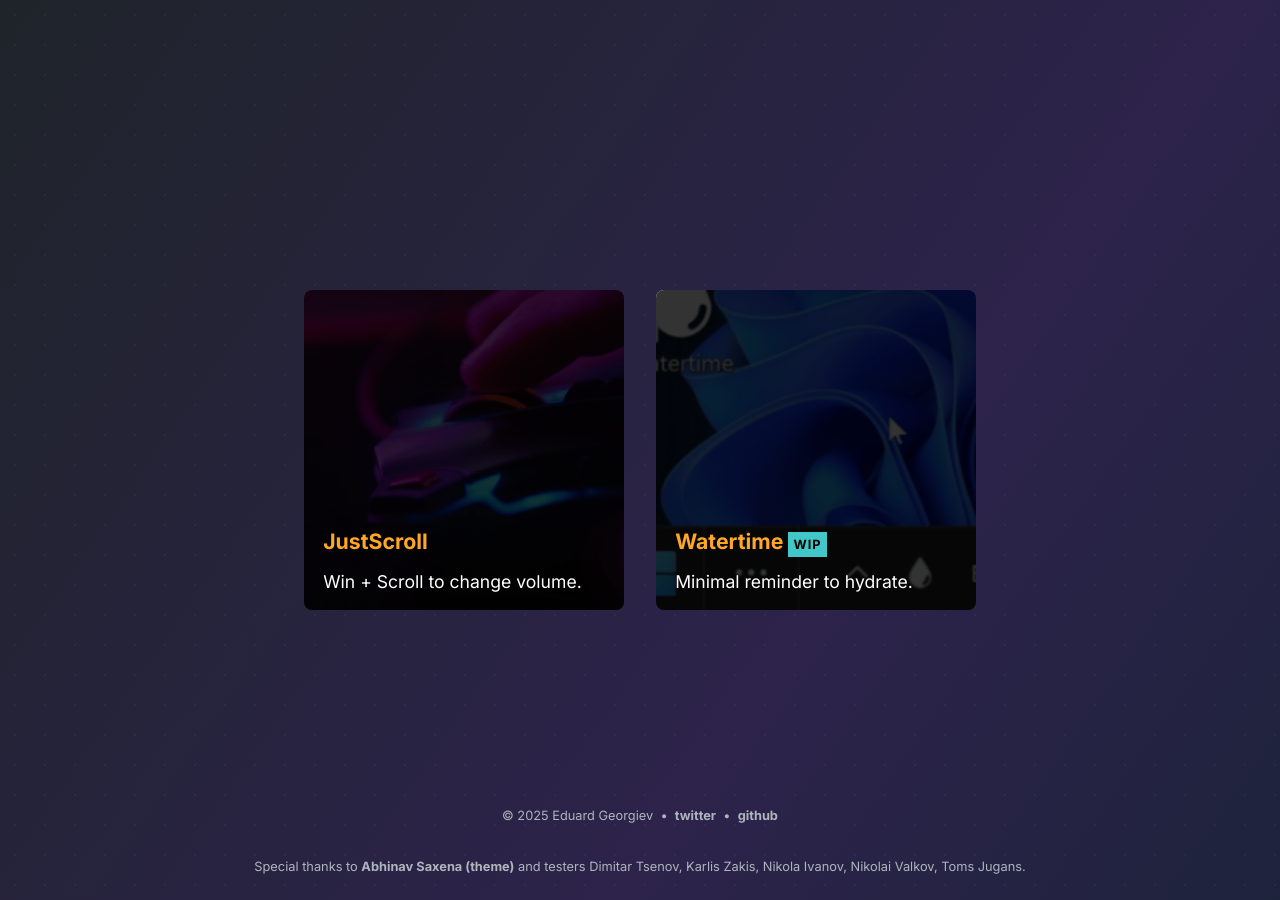
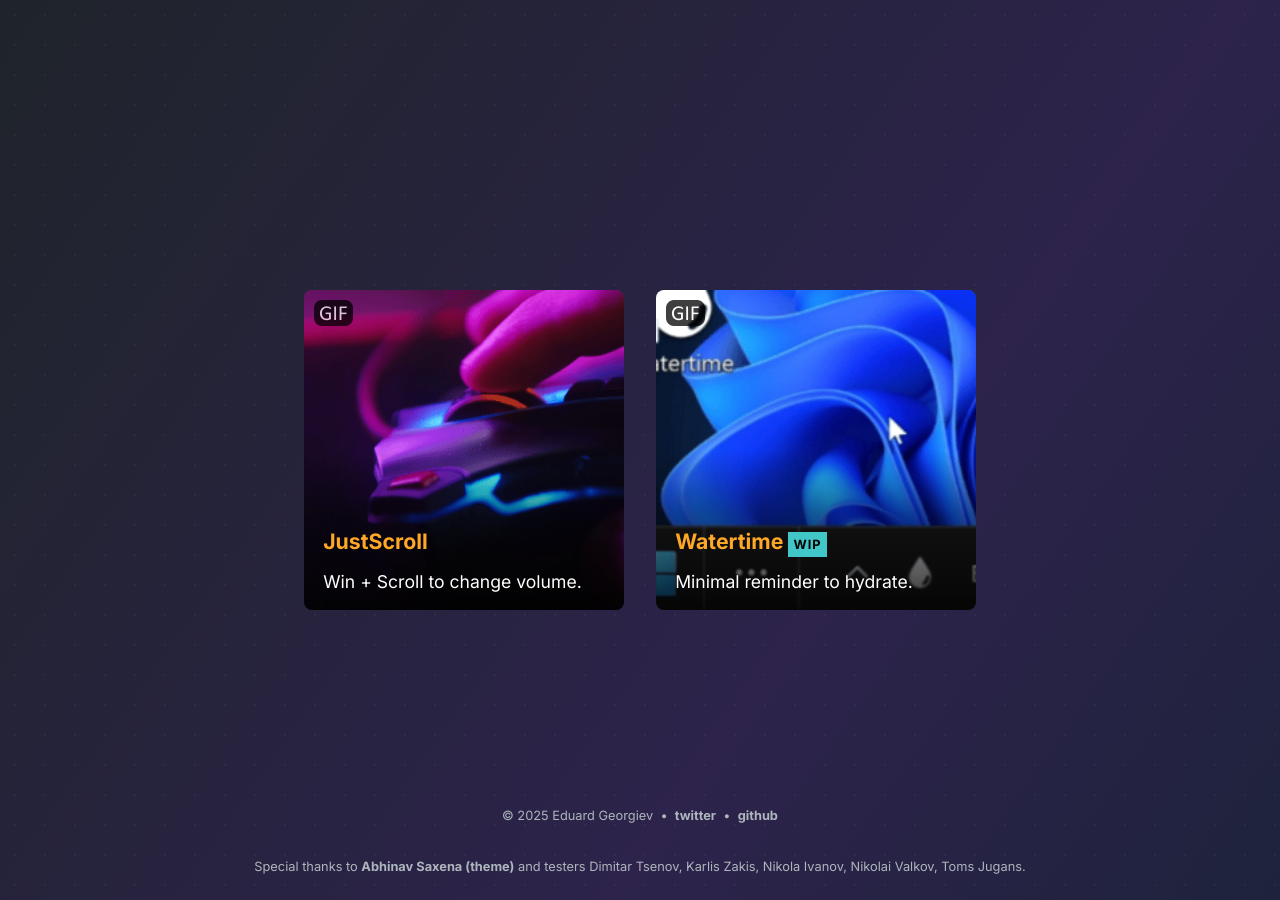
Before and after one commit to ERGeorgiev/ergeorgiev.github.io, a Jekyll site: the page built from index.md, in a window 1280 px wide. Built offline with Jekyll 4.4.1, drawn with Linux system fonts in a browser that asks for light colours.

Commit message:
Using static images now instead of playing gifs when idle

```diff
--- a/_data/home.yml
+++ b/_data/home.yml
@@ -2,10 +2,12 @@ project_entries:
   - title: JustScroll
     url: https://store.steampowered.com/app/2675800
     desc: Win + Scroll to change volume.
+    image: /assets/img/project-justscroll-demo.png
     gif: /assets/img/project-justscroll-demo.gif
 
   - title: Watertime
     url: https://store.steampowered.com/app/3056770
     desc: Minimal reminder to hydrate.
+    image: /assets/img/project-watertime-demo.png
     gif: /assets/img/project-watertime-demo.gif
     highlight: WIP
--- a/_includes/card_list.html
+++ b/_includes/card_list.html
@@ -1,7 +1,13 @@
 <ul class="horizontal-list">
   {% for item in include.collection %}
     <li class="card {% if item.url == nil %}unclickable{% endif %}">
-      <div class="gif-wrapper" style="background-image: url('{{ item.gif }}');"></div>
+      <div class="gif-wrapper">
+        <div class="static-container">
+          <img class="static-img" src="{{ item.image }}" alt="{{ item.title }}">
+          <img class="play-overlay" src="/assets/img/project-overlay-gif.png" alt="GIF indicator">
+        </div>
+        <img class="hover-gif" src="{{ item.gif }}" alt="{{ item.title }} animation">
+      </div>
       <div class="overlay"></div>
       {% if item.url %}
         <a href="{{ item.url }}" target="_blank" rel="noreferrer">
--- a/_sass/list.scss
+++ b/_sass/list.scss
@@ -60,16 +60,66 @@ ul.horizontal-list {
   .gif-wrapper {
     position: absolute;
     inset: 0;
-    background-size: cover;
-    background-position: center;
-    background-repeat: no-repeat;
+    overflow: hidden;
+    z-index: 1;
+    background-color: var(--bg-secondary);
+
+    .static-container {
+      position: absolute;
+      width: 100%;
+      height: 100%;
+      z-index: 2;
+      transition: opacity 0.3s ease;
+
+      .play-overlay {
+        position: absolute;
+        top: 10px;
+        left: 10px;
+        width: auto;
+        height: auto;
+        opacity: 0.75;
+      }
+
+      .static-img {
+        position: absolute;
+        width: 100%;
+        height: 100%;
+        object-fit: cover;
+      }
+    }
+
+    .hover-gif {
+      position: absolute;
+      width: 100%;
+      height: 100%;
+      object-fit: cover;
+      transition: opacity 0.3s ease;
+      opacity: 0;
+      z-index: 1;
+    }
+  }
+
+  &:hover {
+    .static-container {
+      opacity: 0;
+    }
+
+    .hover-gif {
+      opacity: 1;
+    }
   }
 
   .overlay {
     position: absolute;
     inset: 0;
-    background: rgba(0, 0, 0, 0.8);
+    background: linear-gradient(
+      to bottom,
+      transparent 50%,
+      rgba(0, 0, 0, 0.4) 70%,
+      rgba(0, 0, 0, 0.8)
+    );
     transition: opacity 0.3s;
+    z-index: 2;
   }
 
   &:hover .overlay {
@@ -78,7 +128,7 @@ ul.horizontal-list {
 
   a, .content {
     position: relative;
-    z-index: 1;
+    z-index: 3;
     color: white;
     display: flex;
     flex-direction: column;
@@ -167,20 +217,18 @@ ul.horizontal-list {
     animation: border-dance 2s infinite linear;
     box-shadow: none;
 
-    &::after {
-      content: '';
-      position: absolute;
-      bottom: 0;
-      left: 0;
-      right: 0;
-      height: 50%;
-      background: linear-gradient(
-        to bottom,
-        transparent,
-        rgba(0, 0, 0, 0.8)
-      );
-      pointer-events: none;
-      z-index: 1;
+    .gif-wrapper {
+      .static-container {
+        opacity: 0;
+
+        .play-overlay {
+          display: none;
+        }
+      }
+
+      .hover-gif {
+        opacity: 1;
+      }
     }
 
     a, .content {
@@ -188,7 +236,7 @@ ul.horizontal-list {
     }
 
     .overlay {
-      opacity: 0;
+      opacity: 1;
     }
 
     .body, .header {
```
Also changed, not shown: assets/img/project-justscroll-demo.png (added), assets/img/project-overlay-gif.png (added), assets/img/project-watertime-demo.png (added).
